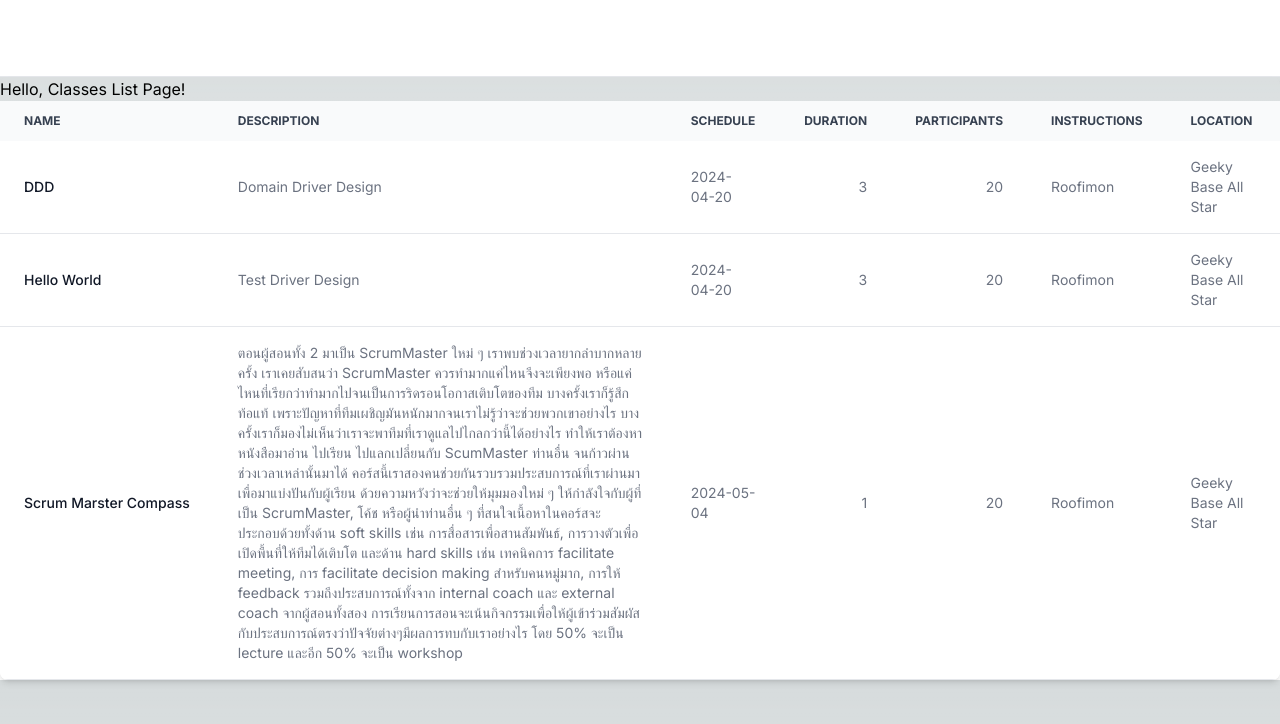
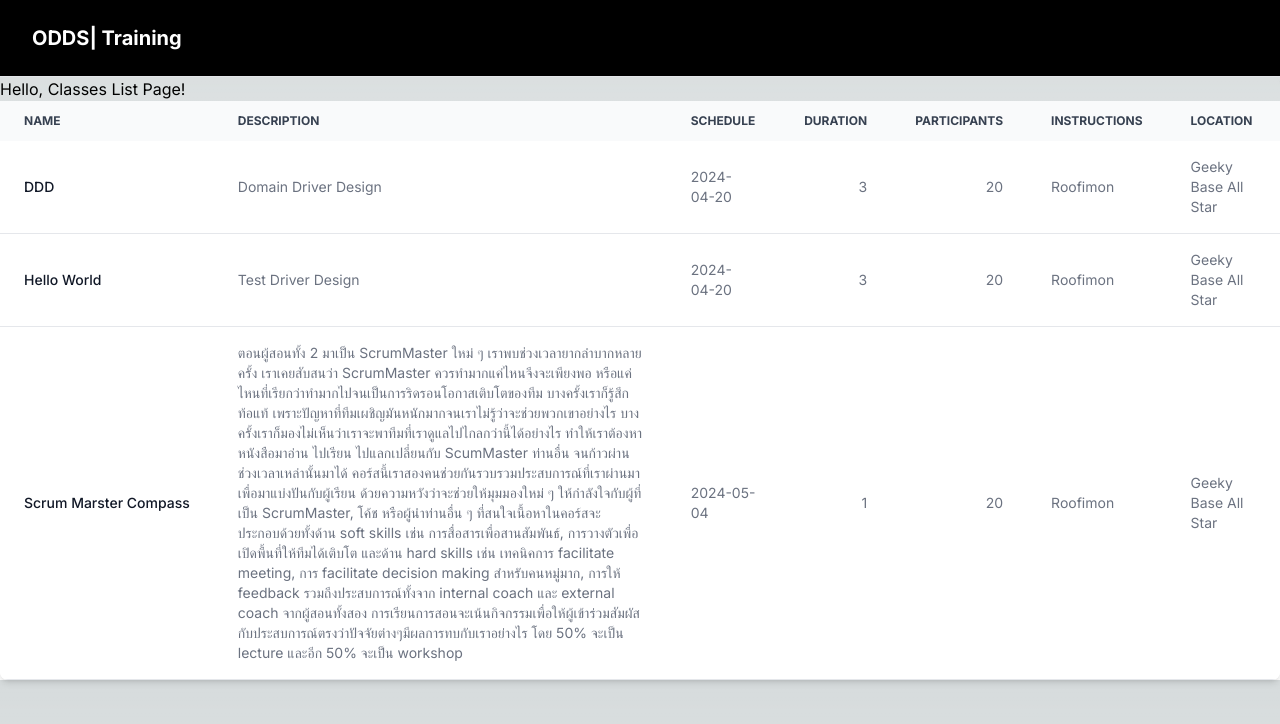
Before and after one commit to oddsteam/training, a Next.js app: page /classes in a window 1280 px wide. Shown: the top 724 px of the page. Built offline with nearby package versions, Linux system fonts and the light colour scheme.

Commit message:
fixed nav bar color

```diff
--- a/src/app/layout.tsx
+++ b/src/app/layout.tsx
@@ -17,7 +17,7 @@ export default function RootLayout({
   return (
     <html lang="en">
       <body className={inter.className}>
-        <header className="bg-white border-b">
+        <header className="bg-black border-b">
           <nav
             className="mx-auto flex max-w-7xl items-center justify-between p-6 lg:px-8"
             aria-label="Global"
```
